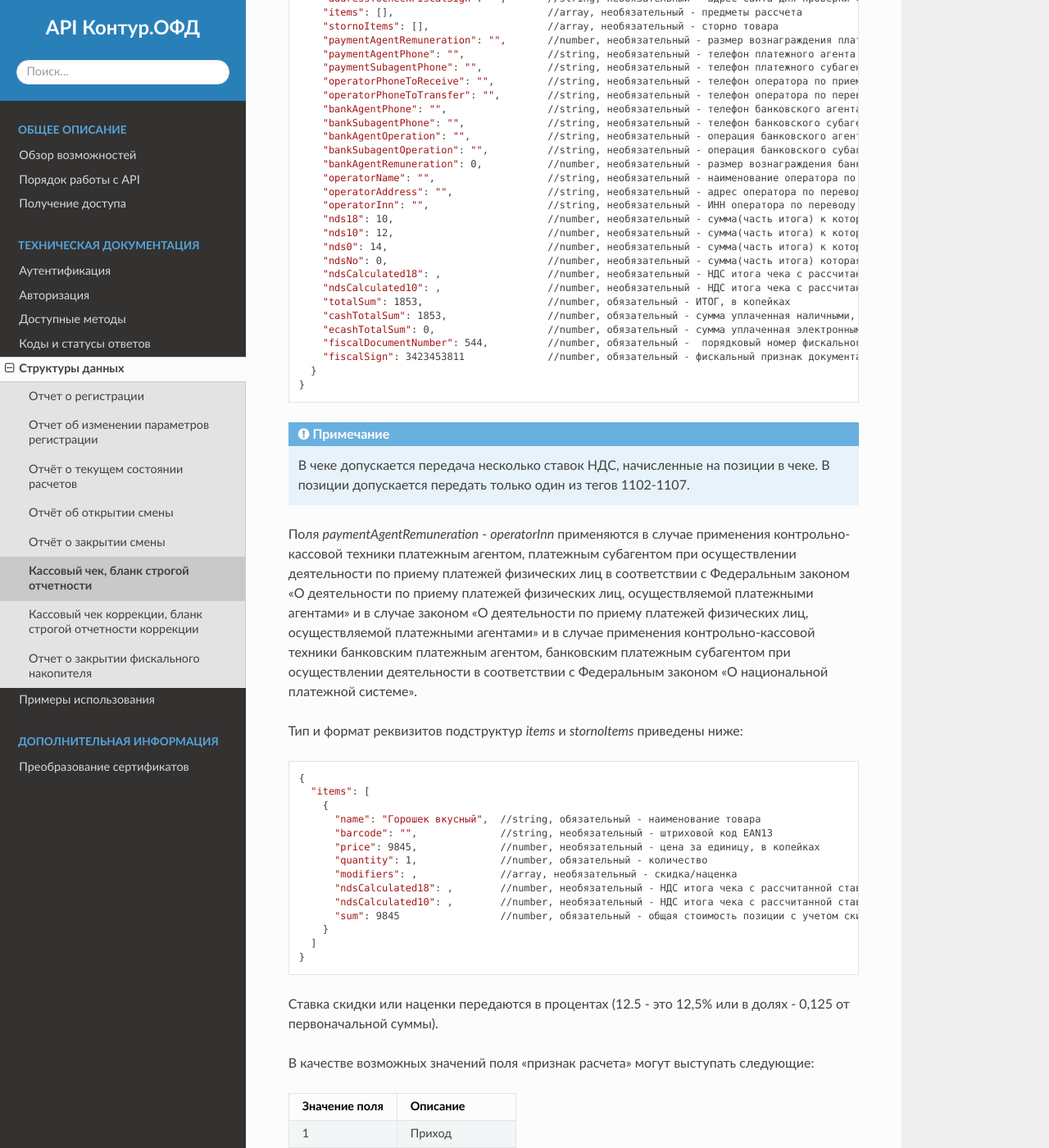
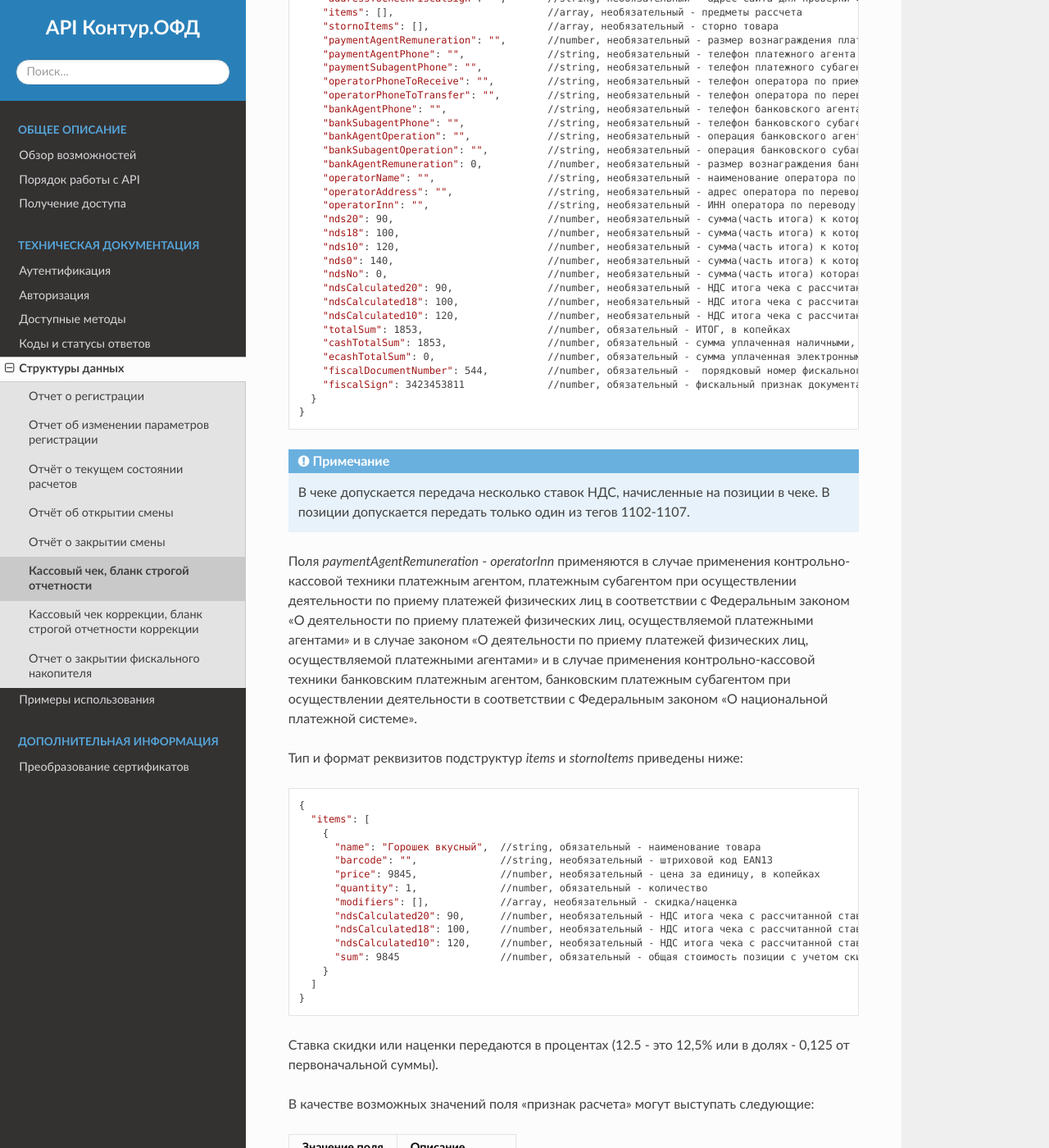
Before and after one commit to skbkontur/ofd-api-docs, a Sphinx documentation site: the page built from docs/source/Structures/ReceiptBSO.rst, in a window 1280 px wide and 1400 px high, scrolled down 468 px. Shown: the whole window at 82% size. Built offline with Sphinx 7.4.7 and the Read the Docs theme 2.0.0, drawn with Linux system fonts in a browser that asks for light colours.

Commit message:
fixed endpoints, urls, structures

```diff
--- a/docs/source/Endpoints.rst
+++ b/docs/source/Endpoints.rst
@@ -8,10 +8,11 @@
 Адрес площадки: https://ofd-api.kontur.ru/
 
 
-
-
 На **тестовой площадке** нет боевых (реальных) данных, но есть демо-организация с тестовыми кассами, которые формируют фискальные данные в автоматическом режиме. На этих данных вы можете протестировать работу с API и настроить интеграцию до подключения к боевой площадке.
 
 Адрес площадки: https://ofd-project.kontur.ru:11002/
 
 Доступ к тестовой площадке осуществляется аналогично боевой, но не требует оплаты. При выдаче ключа доступа, мы сообщим вам все необходимые для работы на площадке реквизиты.
+
+
+Точка входа **для прохождения аутентификации** (для работы на тестовой и боевой площадках один адрес): https://api.kontur.ru/
--- a/docs/source/Structures/ReceiptBSO.rst
+++ b/docs/source/Structures/ReceiptBSO.rst
@@ -36,12 +36,14 @@
       "operatorName": "",                   //string, необязательный - наименование оператора по переводу денежных средств
       "operatorAddress": "",                //string, необязательный - адрес оператора по переводу денежных средств
       "operatorInn": "",                    //string, необязательный - ИНН оператора по переводу денежных средств
-      "nds18": 10,                          //number, необязательный - сумма(часть итога) к которой применяется ставка 18% , в копейках
-      "nds10": 12,                          //number, необязательный - сумма(часть итога) к которой применяется ставка 10%, в копейках
-      "nds0": 14,                           //number, необязательный - сумма(часть итога) к которой применяется ставка НДС 0%, в копейках
+      "nds20": 90,                          //number, необязательный - сумма(часть итога) к которой применяется ставка 20% , в копейках
+      "nds18": 100,                         //number, необязательный - сумма(часть итога) к которой применяется ставка 18% , в копейках
+      "nds10": 120,                         //number, необязательный - сумма(часть итога) к которой применяется ставка 10%, в копейках
+      "nds0": 140,                          //number, необязательный - сумма(часть итога) к которой применяется ставка НДС 0%, в копейках
       "ndsNo": 0,                           //number, необязательный - сумма(часть итога) которая НДС не облагается, в копейках
-      "ndsCalculated18": ,                  //number, необязательный - НДС итога чека с рассчитанной ставкой 18%, в копейках
-      "ndsCalculated10": ,                  //number, необязательный - НДС итога чека с рассчитанной ставкой 10%, в копейках
+      "ndsCalculated20": 90,                //number, необязательный - НДС итога чека с рассчитанной ставкой 20%, в копейках
+      "ndsCalculated18": 100,               //number, необязательный - НДС итога чека с рассчитанной ставкой 18%, в копейках
+      "ndsCalculated10": 120,               //number, необязательный - НДС итога чека с рассчитанной ставкой 10%, в копейках
       "totalSum": 1853,                     //number, обязательный - ИТОГ, в копейках
       "cashTotalSum": 1853,                 //number, обязательный - сумма уплаченная наличными, в копейках
       "ecashTotalSum": 0,                   //number, обязательный - сумма уплаченная электронными средствами платежа, в копейках
@@ -68,9 +70,10 @@
         "barcode": "",              //string, необязательный - штриховой код EAN13
         "price": 9845,              //number, необязательный - цена за единицу, в копейках
         "quantity": 1,              //number, обязательный - количество
-        "modifiers": ,              //array, необязательный - скидка/наценка
-        "ndsCalculated18": ,        //number, необязательный - НДС итога чека с рассчитанной ставкой 18%, в копейках
-        "ndsCalculated10": ,        //number, необязательный - НДС итога чека с рассчитанной ставкой 10%, в копейках
+        "modifiers": [],            //array, необязательный - скидка/наценка
+        "ndsCalculated20": 90,      //number, необязательный - НДС итога чека с рассчитанной ставкой 20%, в копейках
+        "ndsCalculated18": 100,     //number, необязательный - НДС итога чека с рассчитанной ставкой 18%, в копейках
+        "ndsCalculated10": 120,     //number, необязательный - НДС итога чека с рассчитанной ставкой 10%, в копейках
         "sum": 9845                 //number, обязательный - общая стоимость позиции с учетом скидок и наценок, в копейках
       }
     ]
--- a/docs/source/http/document.rst
+++ b/docs/source/http/document.rst
@@ -3,7 +3,7 @@ tickets/<documentId>
 
 С помощью метода интегратор может получить отдельный фискальный документ в формате JSON-объекта.
 
-**GET <endpoint>/inns/<inn>/kkts/<kktRegId>/fss/<fsId>/tickets/<documentId>**
+**GET <endpoint>/v1/integration/inns/<inn>/kkts/<kktRegId>/fss/<fsId>/tickets/<documentId>**
 
 В запросе должны быть переданы следующие параметры:
 
--- a/docs/source/http/tickets.rst
+++ b/docs/source/http/tickets.rst
@@ -3,7 +3,7 @@ tickets
 
 Метод возвращает все фискальные документы, полученные Контур.ОФД от кассы в заданном периоде времени.
 
-**GET <endpoint>/inns/<inn>/kkts/<kktRegId>/fss/<fsId>/tickets?dateFrom=<dateFrom>&dateTo=<dateTo>**
+**GET <endpoint>/v1/integration/inns/<inn>/kkts/<kktRegId>/fss/<fsId>/tickets?dateFrom=<dateFrom>&dateTo=<dateTo>**
 
 В запросе должны быть переданы следующие параметры:
 
```
Also changed, not shown: other parts of docs/source/Structures/ReceiptBSO.rst (+2 -2 lines).
